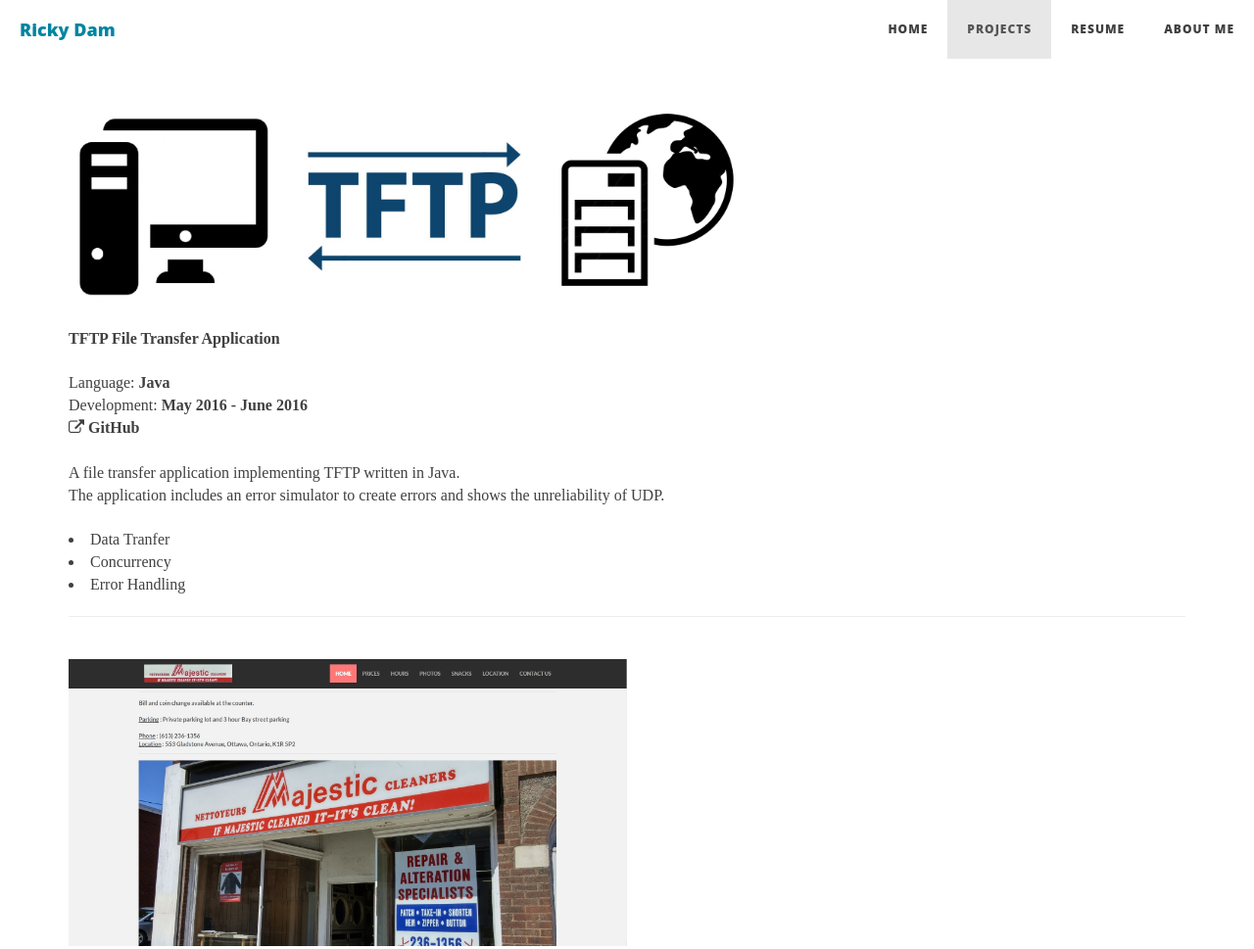
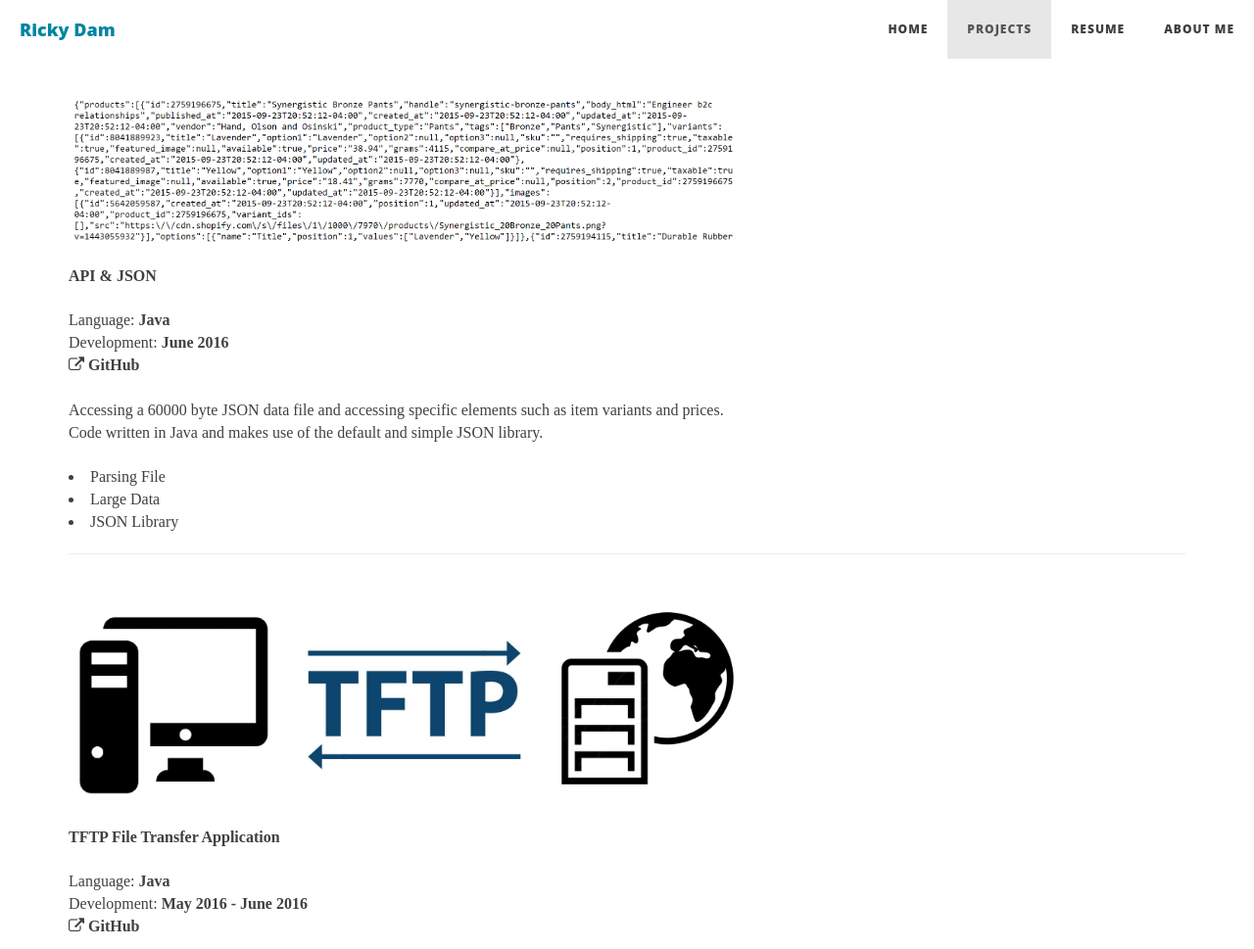
Before and after one commit to Rickydam/rickydam.github.io, a plain HTML site: page projects.html in a window 1280 px wide. Shown: the top 969 px of the page at 98% size. Drawn offline with Linux system fonts and the light colour scheme; files whose address does not match are found by name.

Commit message:
Added info about the new JSON project

```diff
--- a/projects.html
+++ b/projects.html
@@ -41,11 +41,27 @@
     <!-- Main -->
     <div class="container" style="margin-top: 100px">
 
+      <img src="assets/img/json.png" alt="" width="60%" length="60%"><br>
+      <strong> API & JSON </strong><br><br>
+      Language: <b> Java </b> <br>
+      Development: <b> June 2016 </b> <br>
+      <a href="https://github.com/Rickydam/API-JSON">
+        <i class="fa fa-external-link"></i>
+        <b> GitHub </b>
+      </a><br><br>
+      Accessing a 60000 byte JSON data file and accessing specific elements such as item variants and prices. <br>
+      Code written in Java and makes use of the default and simple JSON library. <br><br>
+      <li> Parsing File </li>
+      <li> Large Data </li>
+      <li> JSON Library </li>
+
+      <hr><br>
+
       <img src="assets/img/TFTP.png" alt="" width="60%" length="60%"><br>
       <strong> TFTP File Transfer Application </strong><br><br>
       Language: <b> Java </b> <br>
       Development: <b> May 2016 - June 2016 </b> <br>
-      <a href="https://github.com/mrakulous/SYSC3303PROJECT">
+      <a href="https://github.com/mrakulous/TFTP_Application">
         <i class="fa fa-external-link"></i>
         <b> GitHub </b>
       </a><br><br>
@@ -185,7 +201,7 @@
 
       <center>
         <p class="copyright text-muted" style="font-size: 13px">
-          Information up-to-date as of : June 13, 2016 <br>
+          Information up-to-date as of : June 29, 2016 <br>
           Copyright © Ricky Dam 2016
         </p>
       </center>
```
Also changed, not shown: about.html (+1 -1 lines), index.html (+1 -1 lines), pdf.html (+1 -1 lines), resume.html (+1 -1 lines), assets/img/Resume.jpg, assets/img/json.png (added), 1 other file.
